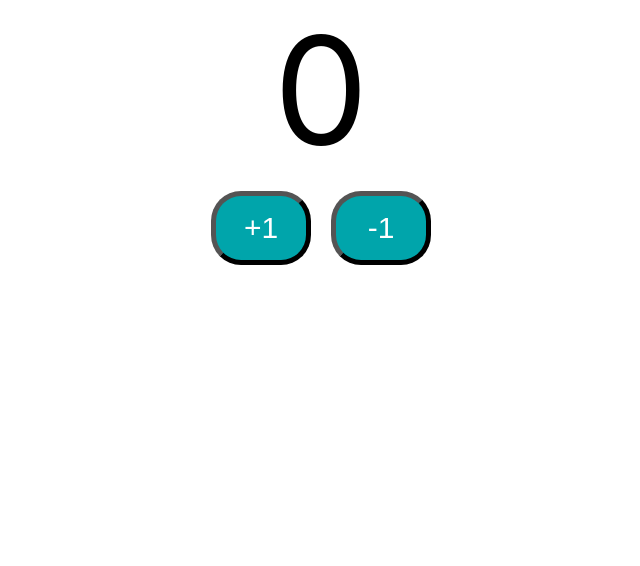
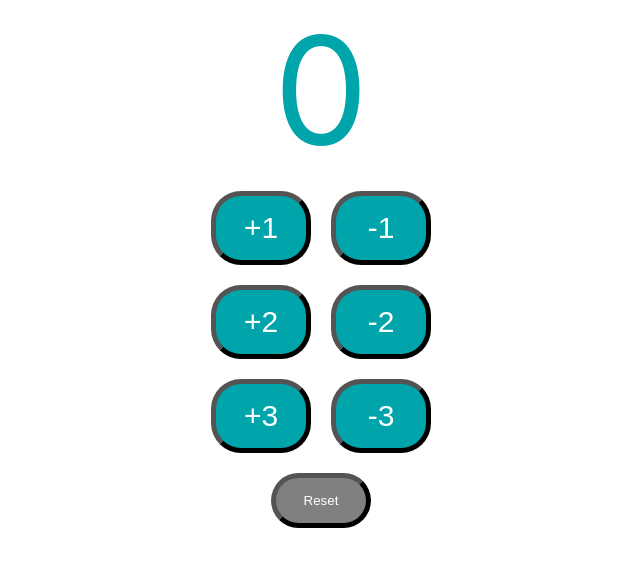
Before and after one commit to kuwer/SpringBoot, a React (Create React App) app in the folder Frontend/todo-app/: page / in a window 1280 px wide. Shown: the top 566 px of the page, without its empty margins (319-959 px from the left). Built offline with nearby package versions, Linux system fonts and the light colour scheme.

Commit message:
Implemented react counter app

```diff
--- a/Frontend/todo-app/src/App.js
+++ b/Frontend/todo-app/src/App.js
@@ -1,5 +1,7 @@
 import './App.css';
 import Counter from './components/counter/Counter';
+import CounterButton from './components/counter/Counter';
+import {PropTypes} from 'prop-types'
 
 function App() {
   return (
@@ -9,6 +11,14 @@ function App() {
   );
 }
 
+CounterButton.propTypes = {
+  by: PropTypes.number
+}
+
+CounterButton.defaultProps = {
+  by: 1
+}
+
 
 
 export default App;
--- a/Frontend/todo-app/src/components/counter/Counter.css
+++ b/Frontend/todo-app/src/components/counter/Counter.css
@@ -1,5 +1,4 @@
-.counterButton{
-    font-size:30px;
+button{
     background-color: #00a5ab;
     width:100px;
     margin: 10px;
@@ -10,7 +9,21 @@
     border-width: 5px;
 }
 
+.counterButton{
+    font-size:30px;
+
+}
+
 .count{
     font-size: 150px;
     padding: 20px;
 }
+
+.totalCount{
+    color: #00a5ab;
+    font-size: 150px;
+}
+
+.resetButton{
+    background-color: grey;
+}
--- a/Frontend/todo-app/src/components/counter/Counter.jsx
+++ b/Frontend/todo-app/src/components/counter/Counter.jsx
@@ -1,32 +1,36 @@
 import './Counter.css'
 import { useState } from 'react'
+import CounterButton from './CounterButton'
 
 export default function Counter(){
 
     const [count, setCount] = useState(0)
 
-    function incrementCounter(){
-        setCount(count + 1)
+    function  incrementCounterParentFunction(by){
+        setCount(count + by)
+    }
 
+    function  decrementCounterParentFunction(by){
+        setCount(count - by)
     }
-    function decrementCounter(){
-        setCount(count - 1)
+
+    function resetCount(){
+        setCount(0)
     }
 
     return (
-        <div className="Counter">
-            <span className="count">{count}</span>
-            <div>
-            <button className="counterButton"
-                onClick={incrementCounter}
-                >+1
-            </button>
-            <button className="counterButton"
-                onClick={decrementCounter}
-                >-1
-            </button>
-            </div>
-
-        </div>
+        <>
+            <span className="totalCount">{count}</span>
+            <CounterButton by={1}
+                incrementMethod={incrementCounterParentFunction}
+                decrementMethod = {decrementCounterParentFunction}/>
+            <CounterButton by={2}
+                incrementMethod={incrementCounterParentFunction}
+                decrementMethod = {decrementCounterParentFunction}/>
+            <CounterButton by={3}
+                incrementMethod={incrementCounterParentFunction}
+                decrementMethod = {decrementCounterParentFunction}/>
+            <button className="resetButton" onClick={resetCount}>Reset</button>
+        </>
     )
 }
--- /dev/null
+++ b/Frontend/todo-app/src/components/counter/CounterButton.jsx
@@ -0,0 +1,19 @@
+export default function CounterButton({by, incrementMethod, decrementMethod}){
+
+    return (
+        <div className="Counter">
+            {/* <span className="count">{count}</span> */}
+            <div>
+            <button className="counterButton"
+                onClick={() => incrementMethod(by)}
+                >+{by}
+            </button>
+            <button className="counterButton"
+                onClick={() => decrementMethod(by)}
+                >-{by}
+            </button>
+            </div>
+
+        </div>
+    )
+}
```
Also changed, not shown: Frontend/todo-app/src/components/todo/TodoApp.jsx (added, +7 -0 lines).
